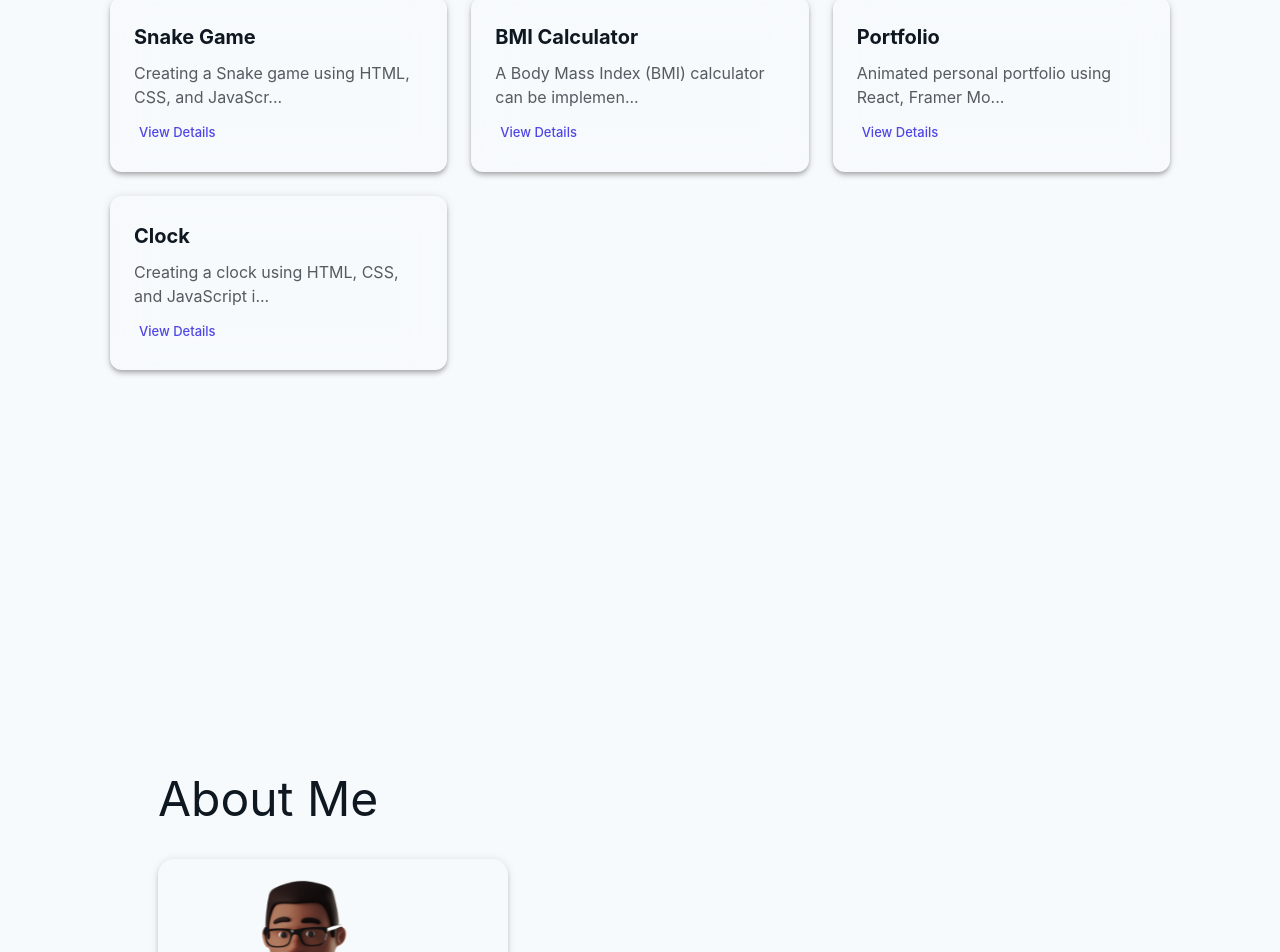
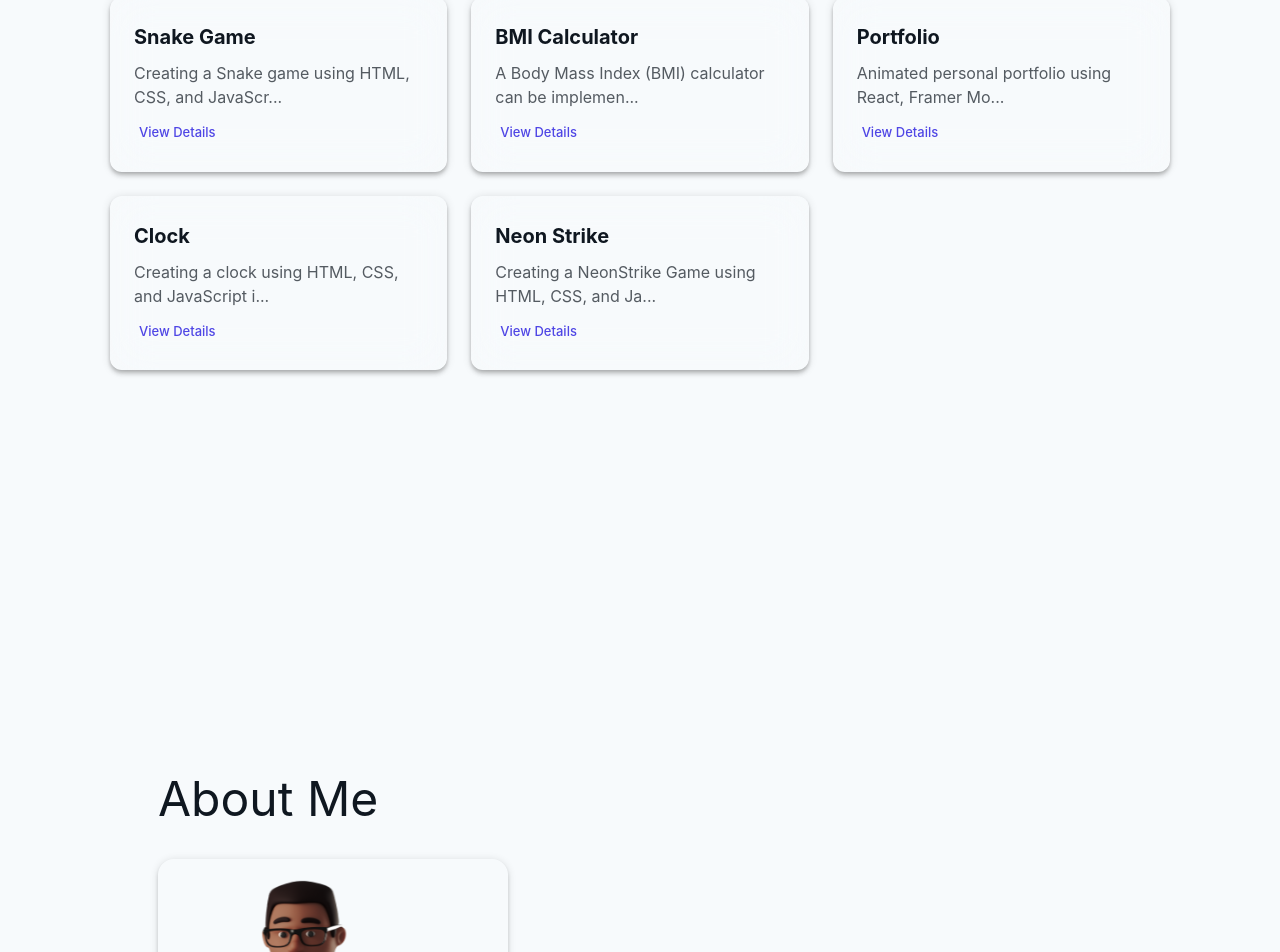
Before and after one commit to Kaving2005/portfolio, a React (Vite) app: page / in a window 1280 px wide. Shown: the part 1254-2206 px from the top of the page. Built offline with nearby package versions, Linux system fonts and the light colour scheme.

Commit message:
Add new project 'Neon Strike' to ProjectsGrid

```diff
--- a/src/sections/ProjectsGrid.jsx
+++ b/src/sections/ProjectsGrid.jsx
@@ -30,6 +30,13 @@ const DEMO = [
     tags: ["HTML", "CSS", "JS"],
     demo: "https://analog-clock-kavings-projects.vercel.app/",
     github: "https://github.com/Kaving2005/Analog-Clock",
+  },
+   {
+    title: "Neon Strike",
+    desc: "Creating a NeonStrike Game using HTML, CSS, and JavaScript involves three distinct components working together",
+    tags: ["HTML", "CSS", "JS"],
+    demo: "https://shotgameten.vercel.app/",
+    github: "https://github.com/Kaving2005/shoot_game",
   },
 ];
 
```
